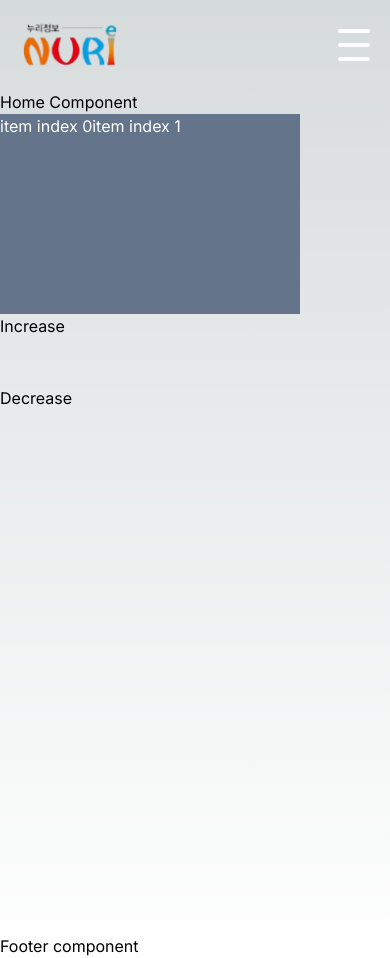
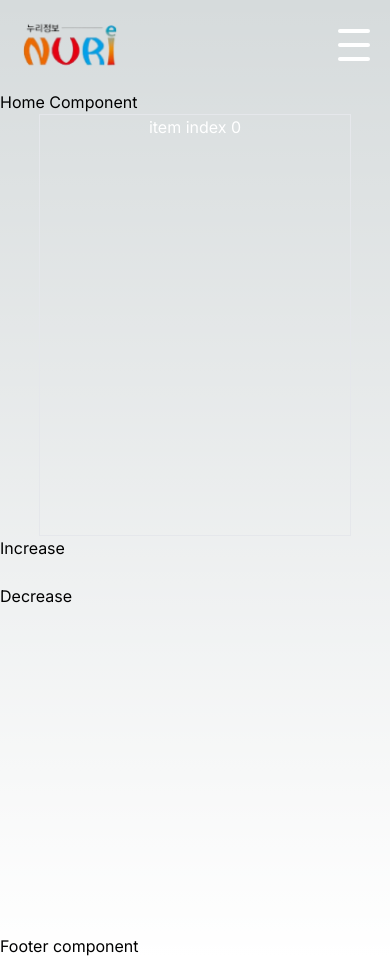
Before and after one commit to eodeoddl/JYRental, a Next.js app: page / in a window 390 px wide. Built offline with nearby package versions, Linux system fonts and the light colour scheme.

Commit message:
responsive carousel

```diff
--- a/app/page.tsx
+++ b/app/page.tsx
@@ -1,14 +1,32 @@
 import Footer from "@/components/footer/footer";
 import Header from "@/components/header/header";
 import { Viewport } from "@/types/common";
-import Carousel from "@/utils/components/carousel";
+import Carousel from "@/utils/components/carousel/carousel";
 import { headers } from "next/headers";
 
 // export const getHead = async () => {
 //   await fetch("http://localhost:3000/api", { method: "GET" });
 // };
 
-const carouselMockup = [{}, {}, {}, {}, {}];
+const carouselMockup = [
+  {},
+  {},
+  {},
+  {},
+  {},
+  {},
+  {},
+  {},
+  {},
+  {},
+  {},
+  {},
+  {},
+  {},
+  {},
+  {},
+  {},
+];
 
 export default async function Home() {
   const head = headers();
@@ -19,9 +37,9 @@ export default async function Home() {
       <main className="h-[100vh]">
         Home Component
         <Carousel
-          className="w-[300px] h-[200px]"
+          className="w-[80%] h-[50vh] mx-auto"
           data={carouselMockup}
-          amount={2}
+          viewport={viewport as Viewport}
         />
       </main>
       {/* <button className="btn-animate before:btn-before before:hover:btn-before-animate before:hover:bg-black bg-white text-black">
--- a/components/header/header.tsx
+++ b/components/header/header.tsx
@@ -37,7 +37,7 @@ export default function Header({ viewport }: { viewport: Viewport }) {
           "w-full h-[var(--header-height)] grid grid-cols-header sm:grid-cols-header-lg gap-x-2 items-center transition-all duration-500 px-5 lg:px-28",
           `${
             isScrolled
-              ? "fixed top-0 left-0 bg-default-gray/75"
+              ? "fixed top-0 left-0 bg-default-gray/75 backdrop-blur-sm z-50"
               : "relative bg-transparent"
           }`,
         ].join(" ")}
--- a/utils/components/carousel.tsx
+++ b/utils/components/carousel/carousel.tsx
@@ -1,6 +1,8 @@
 "use client";
-import { NumericRange } from "@/types/common";
-import React, { useMemo, useReducer, useRef } from "react";
+import { NumericRange, Viewport } from "@/types/common";
+import React, { useEffect, useMemo, useReducer, useState } from "react";
+import CarouselItem from "./carouselItem";
+import useMatchMedia from "@/utils/hooks/useMatchMedia";
 
 type Item = {};
 type ReducerAction = { type: "increase" | "decrease"; containerRange?: number };
@@ -21,61 +23,55 @@ const reducer = (state: number, action: ReducerAction) => {
 
 export default function Carousel({
   className = "",
-  amount,
   data,
+  viewport,
 }: {
   className?: string;
-  amount: NumericRange<1, 3>;
   data: Item[];
+  viewport: Viewport;
 }) {
-  const itemContainerRepeat = useRef(
+  const [slideIndex, dispatch] = useReducer(reducer, 0);
+  const breakPoint_md = useMatchMedia("(min-width : 640px)", viewport);
+  const breakPoint_lg = useMatchMedia("(min-width : 1024px)", viewport);
+  console.log(breakPoint_lg, breakPoint_md);
+
+  const [amount, setAmount] = useState<NumericRange<1, 3>>(1);
+  // console.log(window.visualViewport.width);
+
+  const itemContainerRepeat =
     data.length % amount
       ? Math.ceil(data.length / amount)
-      : data.length / amount,
-  );
-  const [slideIndex, dispatch] = useReducer(reducer, 0);
-
-  const containerItem = useMemo(() => {
-    return Array.from({ length: itemContainerRepeat.current }, (_, i) => {
-      const start = i * amount;
-      const end = start + amount;
-      return data
-        .slice(start, end)
-        .map((_, i) => <div key={i}>item index {start + i}</div>);
-    });
-  }, [data]);
-
-  console.log(containerItem);
-
-  // amount 3 case and data.length = 5
-  // [ [item0 , item1 , itme2 ], [item3 , item4] ] => which Items are use as chilren node property
+      : data.length / amount;
 
   const dynamicStyle = useMemo(
     () =>
-      Array.from({ length: itemContainerRepeat.current }).map((_, i) => ({
+      Array.from({ length: itemContainerRepeat }).map((_, i) => ({
         transform: `translateX(-${i * 100}%)`,
       })),
-    [],
+    [itemContainerRepeat],
   );
+
+  useEffect(() => {
+    console.log("useEffect");
+    if (!breakPoint_md) setAmount(1);
+    else if (breakPoint_md && !breakPoint_lg) setAmount(2);
+    else setAmount(3);
+
+    // console.log(amount);
+  }, [breakPoint_md, breakPoint_lg]);
 
   return (
     <>
-      <div className={["overflow-hidden", className].join(" ")}>
+      <div className={["overflow-hidden border", className].join(" ")}>
         <div
           className="flex h-full transition-transform duration-500"
           style={dynamicStyle[slideIndex]}
         >
-          {[...Array(itemContainerRepeat.current)].map((_, i) => (
-            <div
-              key={i}
-              className={[
-                "flex min-w-full min-h-full text-center text-white",
-                `${i % 2 ? "bg-slate-400" : "bg-slate-500"}`,
-              ].join(" ")}
-            >
-              {containerItem[i]}
-            </div>
-          ))}
+          <CarouselItem
+            items={data}
+            amount={amount}
+            itemContainerRepeat={itemContainerRepeat}
+          />
         </div>
       </div>
       <button
@@ -83,13 +79,12 @@ export default function Carousel({
         onClick={() =>
           dispatch({
             type: "increase",
-            containerRange: itemContainerRepeat.current,
+            containerRange: itemContainerRepeat,
           })
         }
       >
         Increase
       </button>
-      <br />
       <br />
       <br />
       <button
--- /dev/null
+++ b/utils/components/carousel/carouselItem.tsx
@@ -0,0 +1,35 @@
+import React, { useMemo } from "react";
+
+const tailwindStyles: { [key: string]: string } = {
+  "1": "grid-cols-1",
+  "2": "grid-cols-2",
+  "3": "grid-cols-3",
+};
+
+export default React.memo(CarouselItem);
+
+function CarouselItem({ items, amount, itemContainerRepeat }) {
+  const containerItem = useMemo(() => {
+    return Array.from({ length: itemContainerRepeat }, (_, i) => {
+      const start = i * amount;
+      const end = start + amount;
+      return items.slice(start, end).map((_, i) => (
+        <div key={i} className="">
+          item index {start + i}
+        </div>
+      ));
+    });
+  }, [items, amount]);
+
+  return [...Array(itemContainerRepeat)].map((_, i) => (
+    <div
+      key={i}
+      className={[
+        "grid min-w-full min-h-full text-center text-white",
+        `${tailwindStyles[String(amount)]}`,
+      ].join(" ")}
+    >
+      {containerItem[i]}
+    </div>
+  ));
+}
--- /dev/null
+++ b/utils/components/carousel/carouselProvider.tsx
@@ -0,0 +1,40 @@
+import { createContext, useContext, useReducer } from "react";
+
+const CarouselContext = createContext<number | null>(null);
+const CarouselDispatchContext =
+  createContext<React.Dispatch<ReducerAction> | null>(null);
+
+export const useCarouselContext = () => useContext(CarouselContext);
+export const useCarouselDispatcher = () => useContext(CarouselDispatchContext);
+
+export default function CarouselProvider({
+  children,
+}: {
+  children: React.ReactNode;
+}) {
+  const [slideIndex, dispatch] = useReducer(reducer, 0);
+
+  return (
+    <CarouselContext.Provider value={slideIndex}>
+      <CarouselDispatchContext.Provider value={dispatch}>
+        {children}
+      </CarouselDispatchContext.Provider>
+    </CarouselContext.Provider>
+  );
+}
+
+type ReducerAction = { type: "increase" | "decrease"; containerRange?: number };
+
+const reducer = (state: number, action: ReducerAction) => {
+  let nextState = state;
+  switch (action.type) {
+    case "increase":
+      if (action.containerRange && state < action.containerRange - 1)
+        nextState = state + 1;
+      break;
+    case "decrease":
+      if (state > 0) nextState = state - 1;
+      break;
+  }
+  return nextState;
+};
--- a/utils/hooks/useMatchMedia.tsx
+++ b/utils/hooks/useMatchMedia.tsx
@@ -4,9 +4,9 @@ import { useEffect, useState } from "react";
 export default function useMatchMedia(
   mediaQueryString: BreakPoints[keyof BreakPoints],
   initialViewport?: Viewport,
-): boolean {
+) {
   const [matches, setMatches] = useState<boolean>(
-    initialViewport !== undefined && initialViewport === "desktop",
+    window.matchMedia(mediaQueryString).matches,
   );
 
   useEffect(() => {
```
